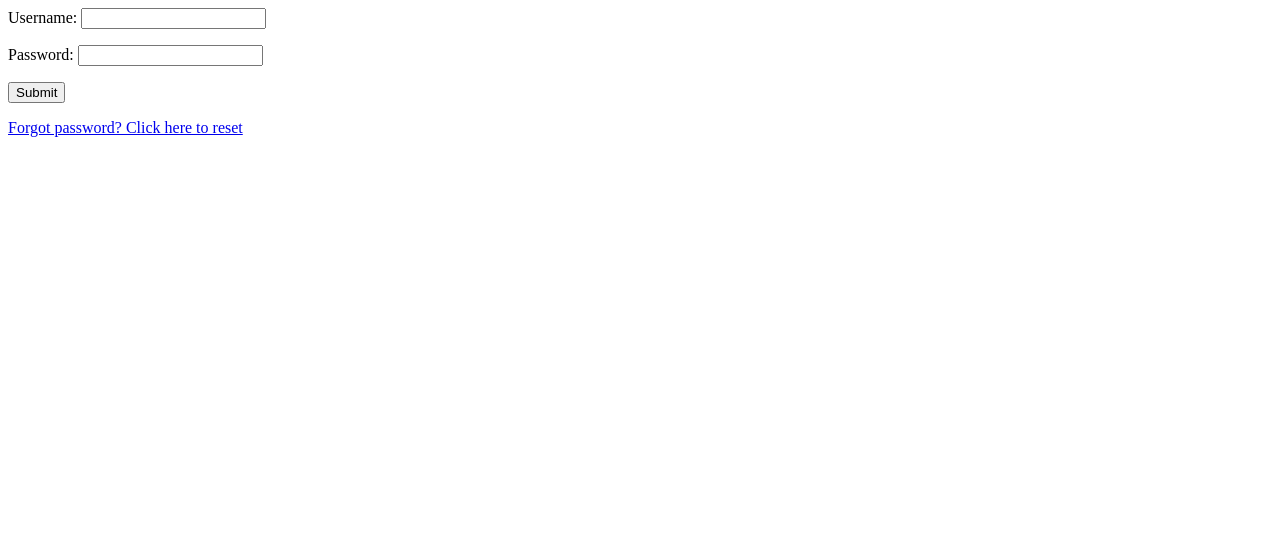
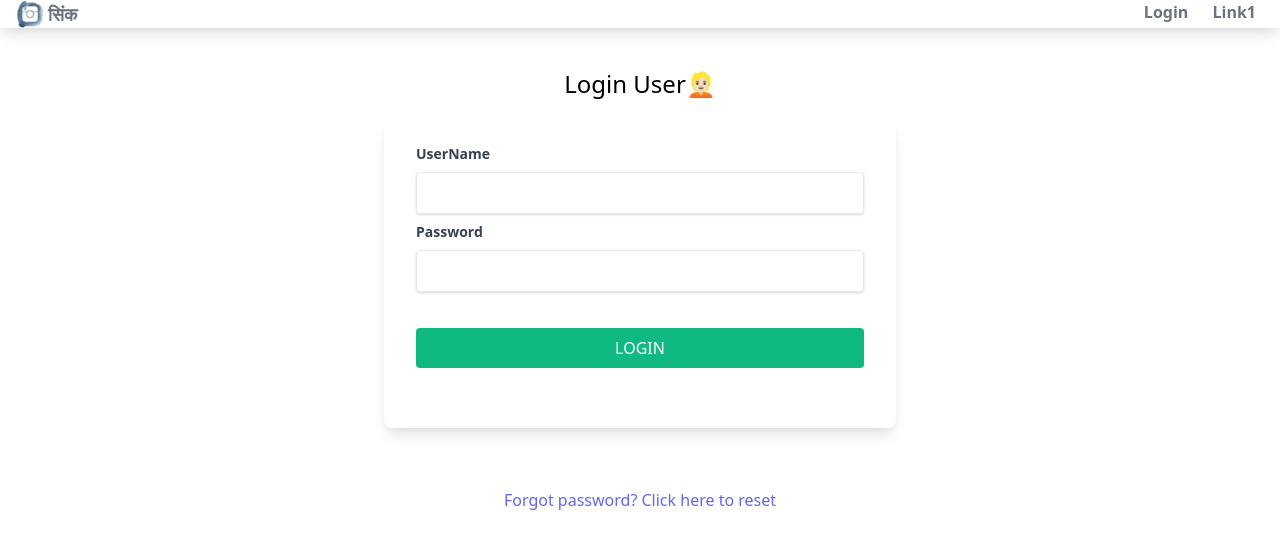
Before and after one commit to Adityaweb3/Synk, a Django app: page /users/login/ in a window 1280 px wide. Shown: the top 551 px of the page. Run offline with Django 5.2, Linux system fonts and the light colour scheme; style sheets or scripts are compiled from the project's sources.

Commit message:
styling login form

```diff
--- a/users/templates/users/base.html
+++ b/users/templates/users/base.html
@@ -21,7 +21,7 @@
                         {% if request.user.is_authenticated %}
                         <a class="py-4 px-2 text-gray-500 font-semibold" href="{% url 'logout' %}">Logout </a>
                         {% else %}
-                        <a class="py-4 px-2 text-gray-500 font-semibold" href="{% url 'login' %}">Login </a>
+                        <a class="py-4 px-2 text-gray-500 font-semibold" href="{% url 'login' %}">Login</a>
                         {% endif %}
                         <a class="py-4 px-2 text-gray-500 font-semibold" href="">Link1 </a>
                     </div>
--- a/users/templates/users/login.html
+++ b/users/templates/users/login.html
@@ -1,7 +1,25 @@
-<form method="POST">
-    {% csrf_token %}
-    {{ form.as_p}}
-    <input type="submit">
-</form>
+{% extends 'users/base.html' %}
 
-<p><a href="{% url 'password_reset' %}">Forgot password? Click here to reset</a></p>
+{% block body %}
+<h1 class="text-2xl m-10 mb-5 text-center">Login User👱🏻</h1>
+<div class="flex justify-center items-center">
+    <form method="POST" class="bg-white shadow-lg w-full sm:w-2/5 rounded-lg px-8 pt-6 pb-8 mb-5">
+        {% csrf_token %}
+        <div class="mb-2">
+            <label class="block text-gray-700 text-sm font-bold mb-2" for="">UserName</label>
+            <div class="shadow text-gray-700 appearance-none border rounded py-2 px-3">
+                {{ form.username }}
+            </div>
+        </div>
+        <div class="mb-2">
+            <label class="block text-gray-700 text-sm font-bold mb-2" for="">Password</label>
+            <div class="shadow text-gray-700 appearance-none border rounded py-2 px-3">
+                {{ form.password }}
+            </div>
+        </div>
+        <button class="text-white bg-green-500 px-5 py-2 rounded my-7 w-full" type="submit">LOGIN</button>
+    </form>
+</div>
+
+<p class="text-center px-10 py-10"><a class="text-indigo-500" href="{% url 'password_reset' %}">Forgot password? Click here to reset</a></p>
+{% endblock %}
```
